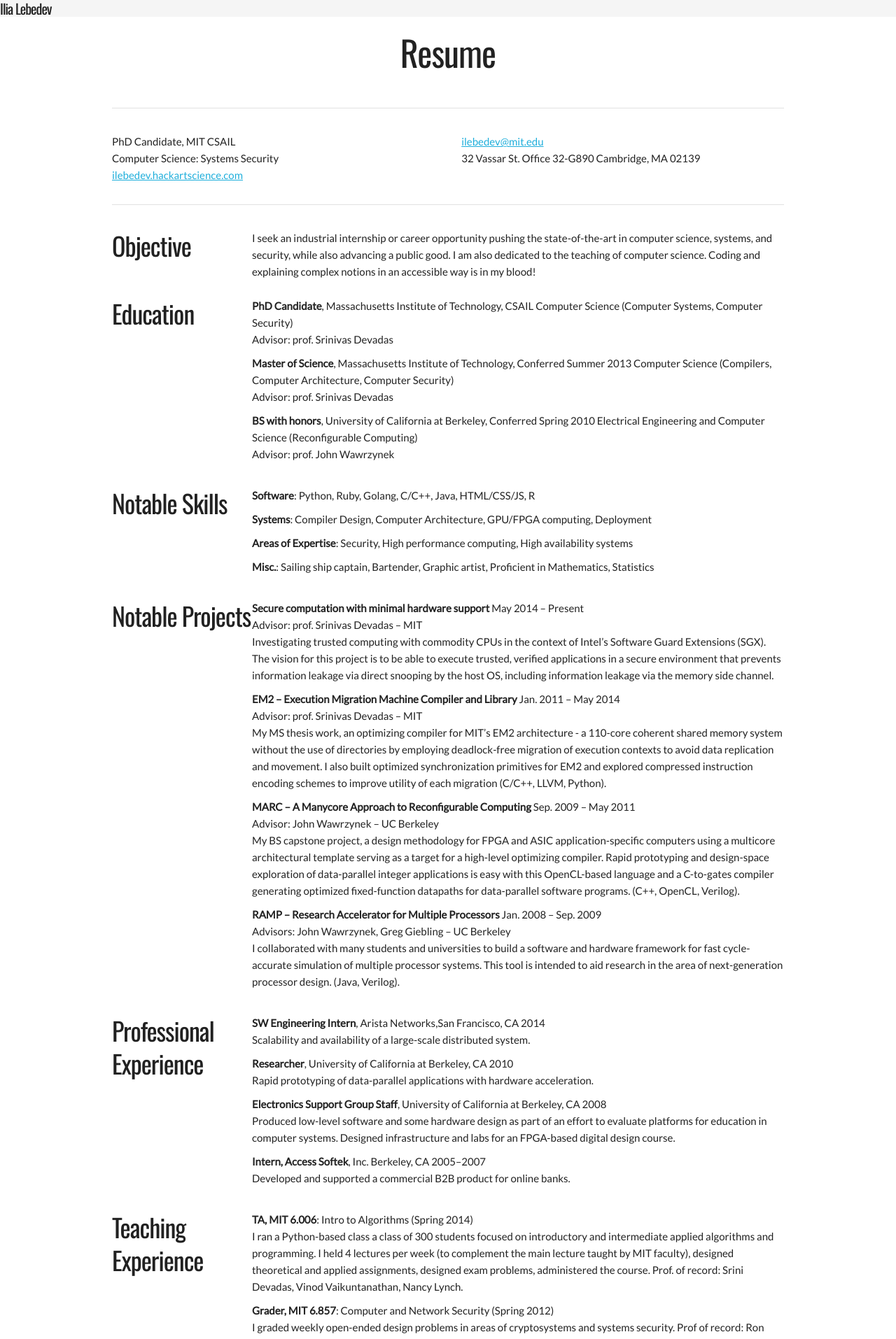
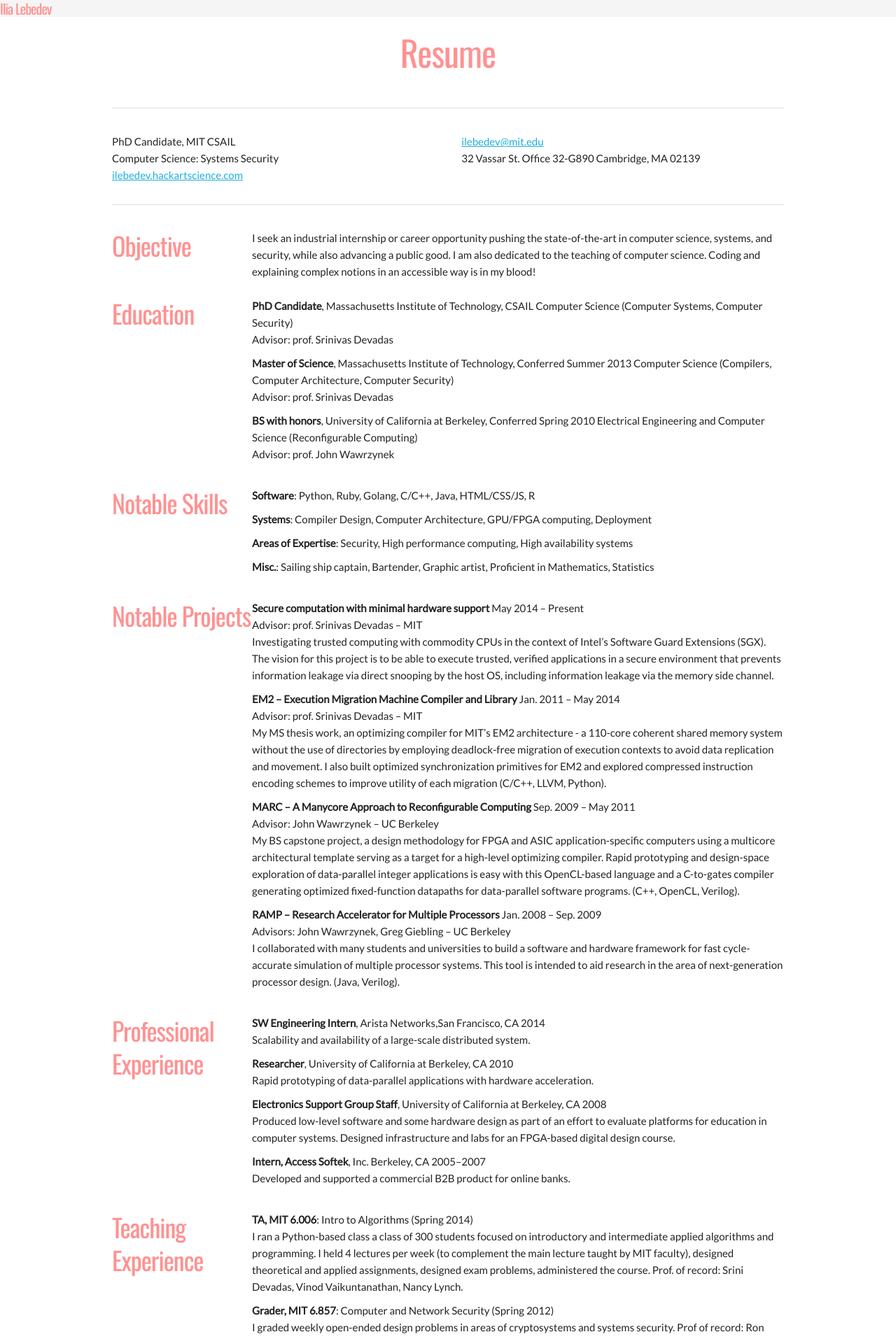
Before and after one commit to ilebedev/ilebedev.github.io, a Jekyll site: the page built from resume.html, in a window 1280 px wide. Shown: the top 1914 px of the page at 70% size. Built offline with Jekyll 4.4.1, drawn with Linux system fonts in a browser that asks for light colours.

Commit message:
Update main.scss

```diff
--- a/css/main.scss
+++ b/css/main.scss
@@ -10,6 +10,7 @@ $heading-font-family:  'Oswald', Arial, sans-serif;
 $background-color: #FFF;
 $outer-color: #F5F5F5;
 $color: #212121;
+$heading-color: #FF9292;
 
 // Nav
 nav {
@@ -28,7 +29,7 @@ nav h1 {
 // Typography
 h1, h2, h3, h4, h5, h6 {
   font-family: $heading-font-family;
-  color: $color;
+  color: $heading-color;
 }
 
 // Company images
```
